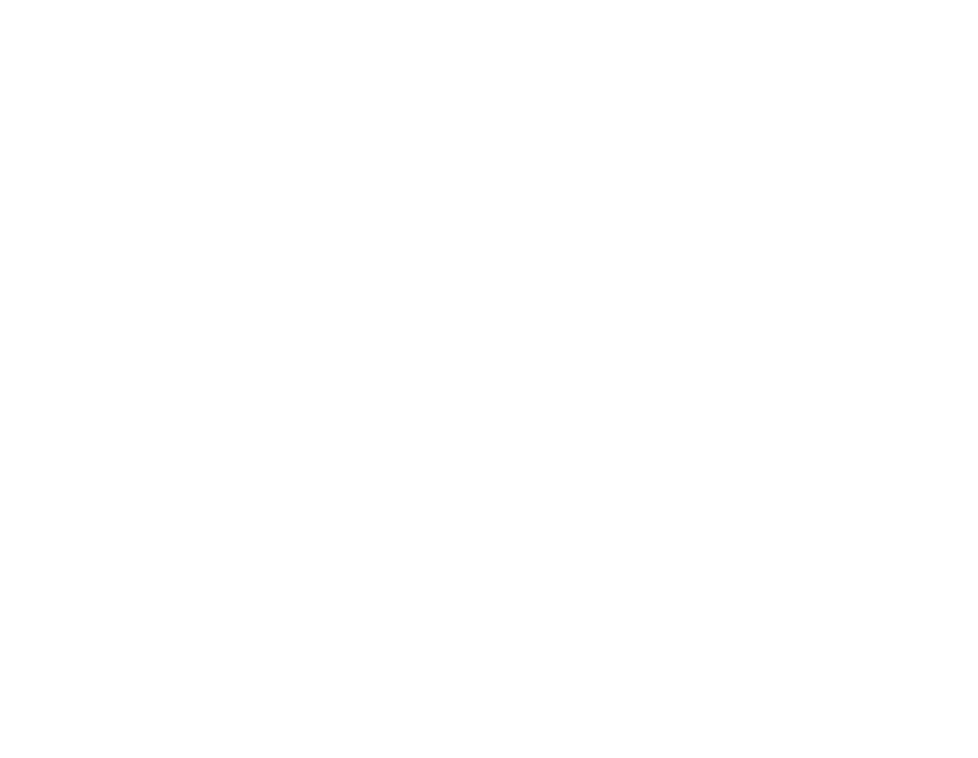
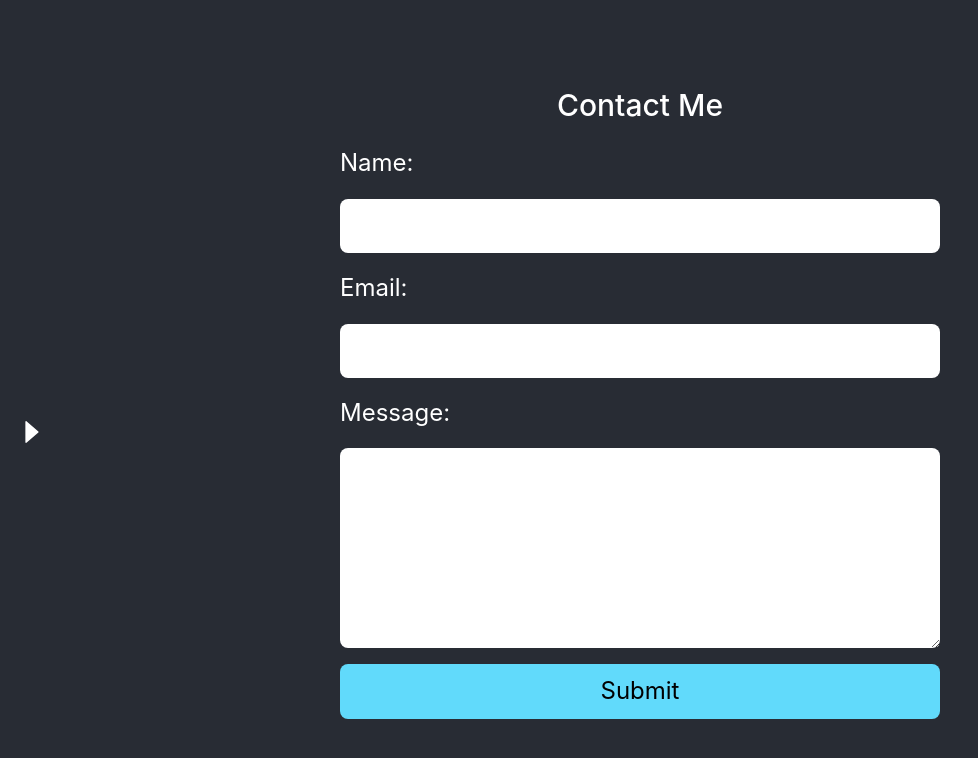
Before and after one commit to BaldPolnareff/PersonalWebsite, a Vue app in the folder PersonalWebsite/: page /contact in a window 1280 px wide. Before the commit this address had no page. Shown: the top 758 px of the page, without its empty margins (0-978 px from the left). Built offline with nearby package versions, Linux system fonts and the light colour scheme.

Commit message:
created all the views and routes, the routerlinks in the drawer with basic layouts, next I'll proceed with the content

```diff
--- /dev/null
+++ b/PersonalWebsite/src/components/ContactForm.vue
@@ -0,0 +1,98 @@
+<script setup lang="ts">
+import { ref } from 'vue';
+
+const name = ref<string>('');
+const email = ref<string>('');
+const message = ref<string>('');
+
+function validateEmail(email: string): boolean {
+    const re = /\S+@\S+\.\S+/;
+    return re.test(email);
+}
+
+function submitForm() {
+    if (!validateEmail(email.value)) {
+        alert('Invalid email');
+        return;
+    }
+    console.log(name.value, email.value, message.value);
+}
+
+function clearForm() {
+    name.value = '';
+    email.value = '';
+    message.value = '';
+}
+
+
+</script>
+
+<template>
+    <main>
+        <div class="contact-form-container">
+            <h1>Contact Me</h1>
+            <form>
+                <label for="name">Name:</label>
+                <input v-model="name" type="text" id="name" name="name" required>
+                <label for="email">Email:</label>
+                <input v-model="email" type="email" id="email" name="email" required>
+                <label for="message">Message:</label>
+                <textarea v-model="message" id="message" name="message" required></textarea>
+                <button type="submit">Submit</button>
+            </form>
+        </div>
+    </main>
+</template>
+
+<style scoped>
+.contact-form-container {
+    display: flex;
+    flex-direction: column;
+    justify-content: center;
+    align-items: center;
+    height: 100vh;
+    background-color: #282c34;
+    color: white;
+}
+
+form {
+    display: flex;
+    flex-direction: column;
+    width: 600px;
+    gap: 1rem;
+}
+
+label {
+    font-size: 1.5rem;
+}
+
+input, textarea {
+    font-size: 1.5rem;
+    padding: 0.5rem;
+    border-radius: 0.5rem;
+    border: none;
+}
+
+textarea {
+    height: 200px;
+}
+
+button {
+    font-size: 1.5rem;
+    padding: 0.5rem 1rem;
+    border-radius: 0.5rem;
+    border: none;
+    background-color: #61dafb;
+    color: black;
+    cursor: pointer;
+}
+
+button:hover {
+    background-color: #282c34;
+    color: white;
+}
+
+button:active {
+    transform: scale(0.95);
+}
+</style>
--- a/PersonalWebsite/src/components/Curriculum.vue
+++ b/PersonalWebsite/src/components/Curriculum.vue
@@ -124,14 +124,17 @@ const Publications = ref<PublicationItem[]>([
 
 <style scoped>
 .cv-container {
-    margin-top: 10px;
+    margin-top: 30px;
+    margin-bottom: 20px;
     justify-content: space-between;
     align-items: center;
     padding: 0 200px;
+    background-color: #282c34;
 }
 
 .collapse {
     background-color: inherit;
+    padding-top: 20px;
 }
 
 .collapse .ant-collapse-item {
--- a/PersonalWebsite/src/components/SideMenu.vue
+++ b/PersonalWebsite/src/components/SideMenu.vue
@@ -1,6 +1,14 @@
 <script setup lang="ts">
 import { ref } from 'vue';
-import { CaretRightOutlined, BookOutlined, SolutionOutlined, UserOutlined } from '@ant-design/icons-vue';
+import {
+    CaretRightOutlined,
+    BookOutlined,
+    SolutionOutlined,
+    UserOutlined,
+    SmileOutlined,
+    CodeOutlined,
+    ContactsOutlined
+} from '@ant-design/icons-vue';
 import { RouterLink } from 'vue-router';
 
 const open = ref<boolean>(false);
@@ -46,6 +54,18 @@ function onClose() {
                 <UserOutlined />
                 About me
             </RouterLink>
+            <RouterLink to="/blender-artwork">
+                <SmileOutlined />
+                Blender Artwork
+            </RouterLink>
+            <RouterLink to="/procedural-artwork">
+                <CodeOutlined />
+                Procedural Artwork
+            </RouterLink>
+            <RouterLink to="/contact">
+                <ContactsOutlined />
+                Contact me
+            </RouterLink>
         </div>
     </a-drawer>
     </div>
@@ -57,7 +77,6 @@ function onClose() {
     position: fixed;
     top: 50%;
     left: 0;
-    transform: translateY(-50%);
     z-index: 1000;
 }
 
@@ -71,16 +90,23 @@ function onClose() {
     padding: 15px;
 }
 
+.show-drawer-btn:hover {
+    background-color: #00000000;
+    transform: scale(1.01);
+}
+
 .drawer-content-wrapper {
     display: flex;
     flex-direction: column;
     justify-content: center;
-    align-items: center;
+    align-items: left;
+    padding: 15px;
 }
 
 a {
     color: #fff;
     font-size: 30px;
+    margin-bottom: 10px;
 }
 
 a:hover {
--- a/PersonalWebsite/src/router/index.ts
+++ b/PersonalWebsite/src/router/index.ts
@@ -1,5 +1,9 @@
 import { createRouter, createWebHistory } from 'vue-router'
 import HomeView from '../views/HomeView.vue'
+import BlenderArtworkView from '@/views/BlenderArtworkView.vue'
+import PageNotFoundView from '@/views/PageNotFoundView.vue'
+import ProceduralArtworkView from '@/views/ProceduralArtworkView.vue'
+import ContactFormView from '@/views/ContactFormView.vue'
 
 const router = createRouter({
   history: createWebHistory(import.meta.env.BASE_URL),
@@ -20,6 +24,26 @@ const router = createRouter({
       // this generates a separate chunk (About.[hash].js) for this route
       // which is lazy-loaded when the route is visited.
       component: () => import('../views/AboutView.vue')
+    },
+    {
+      path: '/blender-artwork',
+      name: 'blender-artwork',
+      component: BlenderArtworkView
+    },
+    {
+      path: '/procedural-artwork',
+      name: 'procedural-artwork',
+      component: ProceduralArtworkView
+    },
+    {
+      path: '/contact',
+      name: 'contact',
+      component: ContactFormView
+    },
+    {
+      path: '/:pathMatch(.*)*',
+      name: 'not-found',
+      component: PageNotFoundView
     }
   ]
 })
--- a/PersonalWebsite/src/views/AboutView.vue
+++ b/PersonalWebsite/src/views/AboutView.vue
@@ -5,6 +5,7 @@ import Header from '@/components/Header.vue';
 <template>
   <main>
     <Header></Header>
+    <br>
     <div class="about">
       <h1>This is an about page</h1>
     </div>
--- /dev/null
+++ b/PersonalWebsite/src/views/BlenderArtworkView.vue
@@ -0,0 +1,22 @@
+<script setup lang="ts"></script>
+
+<template>
+    <main>
+        <div class="gallery-container">
+            <h1>Blender Artwork</h1>
+            <p>Here goes the gallery</p>
+        </div>
+    </main>
+</template>
+
+<style scoped>
+    .gallery-container {
+        display: flex;
+        flex-direction: column;
+        justify-content: center;
+        align-items: center;
+        height: 100vh;
+        background-color: #282c34;
+        color: white;
+    }
+</style>
--- /dev/null
+++ b/PersonalWebsite/src/views/ContactFormView.vue
@@ -0,0 +1,13 @@
+<script setup lang="ts">
+import ContactForm from '@/components/ContactForm.vue';
+</script>
+
+<template>
+    <div class="contact-form-wrapper">
+        <ContactForm />
+    </div>
+</template>
+
+<style scoped>
+
+</style>
--- a/PersonalWebsite/src/views/HomeView.vue
+++ b/PersonalWebsite/src/views/HomeView.vue
@@ -9,3 +9,12 @@ import Curriculum from '@/components/Curriculum.vue';
     <Curriculum></Curriculum>
   </main>
 </template>
+
+<style scoped>
+
+main {
+  padding-top: 20px;
+}
+
+
+</style>
--- /dev/null
+++ b/PersonalWebsite/src/views/PageNotFoundView.vue
@@ -0,0 +1,37 @@
+<script setup lang="ts">
+import { RouterLink } from 'vue-router';
+</script>
+
+<template>
+    <main>
+        <h1>Page not found</h1>
+        <p>Sorry, the page you are looking for does not exist.</p>
+        <a-button type="link">
+            <RouterLink to="/home">
+                Go back to home
+            </RouterLink>
+        </a-button>
+    </main>
+</template>
+
+<style scoped>
+main {
+    display: flex;
+    flex-direction: column;
+    justify-content: center;
+    align-items: center;
+    height: 100vh;
+    background-color: #282c34;
+    color: white;
+}
+h1 {
+    font-size: 2rem;
+}
+p {
+    font-size: 1.5rem;
+}
+
+button {
+    font-size: 1.5rem !important;
+}
+</style>
--- /dev/null
+++ b/PersonalWebsite/src/views/ProceduralArtworkView.vue
@@ -0,0 +1,24 @@
+<script setup lang="ts">
+
+</script>
+
+<template>
+    <main>
+        <div class="gallery-container">
+            <h1>Procedural Artwork</h1>
+            <p>Here goes the gallery</p>
+        </div>
+    </main>
+</template>
+
+<style scoped>
+.gallery-container {
+    display: flex;
+    flex-direction: column;
+    justify-content: center;
+    align-items: center;
+    height: 100vh;
+    background-color: #282c34;
+    color: white;
+}
+</style>
```
